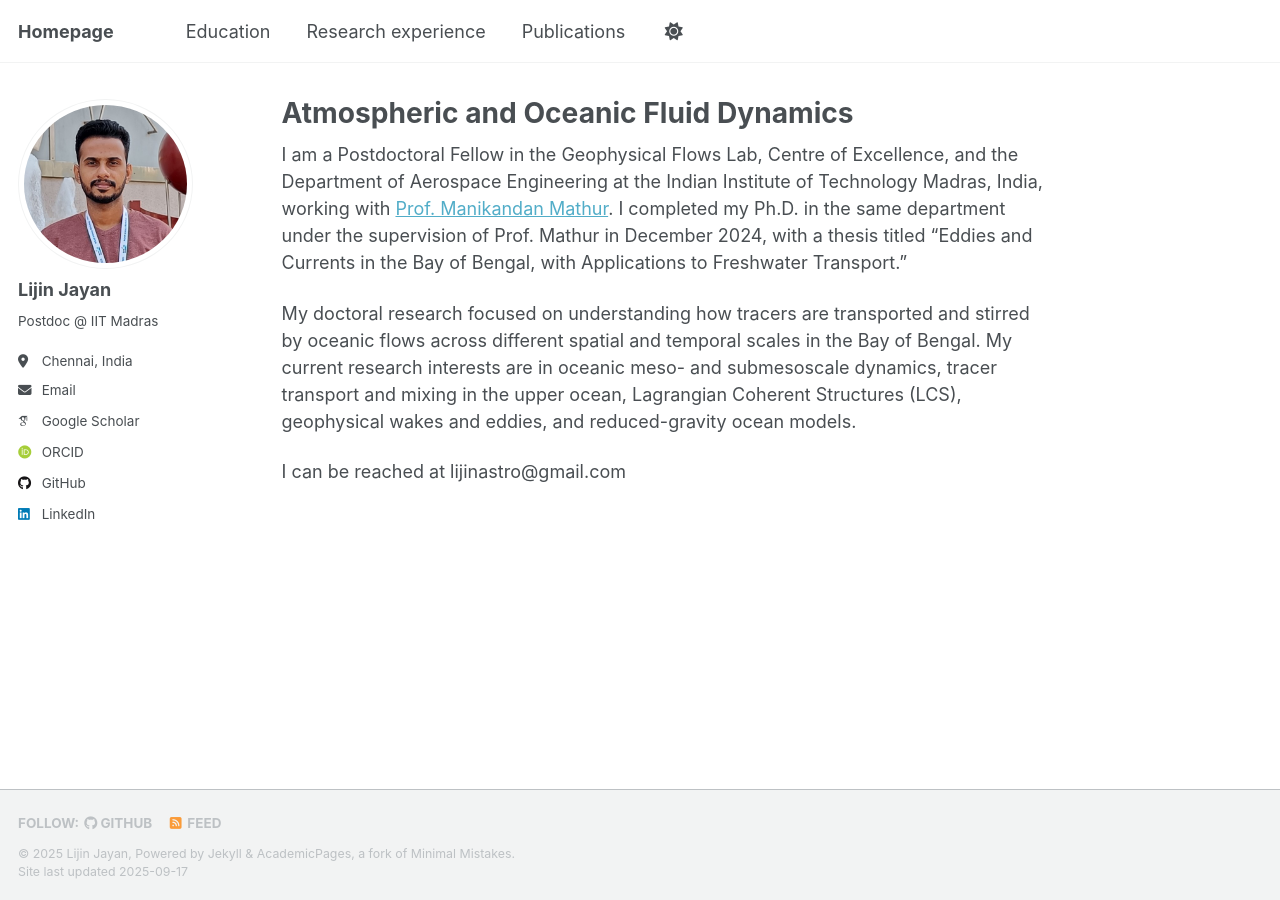
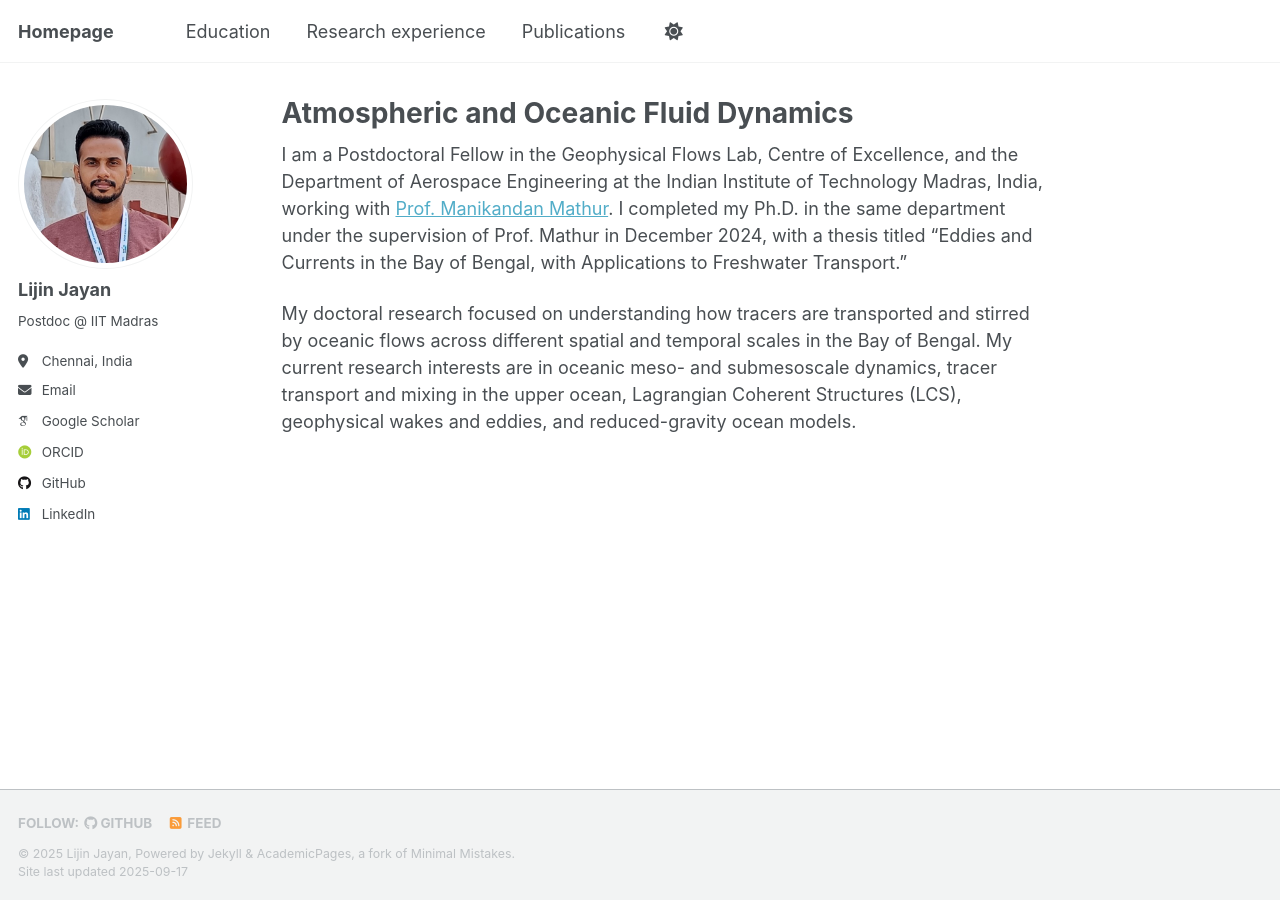
Before and after one commit to ljayan/ljayan.github.io, a Jekyll site: the page built from _pages/about.md, in a window 1280 px wide. Built offline with Jekyll 4.4.1, drawn with Linux system fonts in a browser that asks for light colours; some web fonts are replaced.

Commit message:
Update about.md

```diff
--- a/_pages/about.md
+++ b/_pages/about.md
@@ -10,5 +10,3 @@ redirect_from:
 I am a Postdoctoral Fellow in the Geophysical Flows Lab, Centre of Excellence, and the Department of Aerospace Engineering at the Indian Institute of Technology Madras, India, working with [Prof. Manikandan Mathur](https://scholar.google.co.in/citations?user=QbrM7-gAAAAJ&hl=en). I completed my Ph.D. in the same department under the supervision of Prof. Mathur in December 2024, with a thesis titled “Eddies and Currents in the Bay of Bengal, with Applications to Freshwater Transport.”
 
 My doctoral research focused on understanding how tracers are transported and stirred by oceanic flows across different spatial and temporal scales in the Bay of Bengal. My current research interests are in oceanic meso- and submesoscale dynamics, tracer transport and mixing in the upper ocean, Lagrangian Coherent Structures (LCS), geophysical wakes and eddies, and reduced-gravity ocean models.
-
-I can be reached at lijinastro@gmail.com
```
